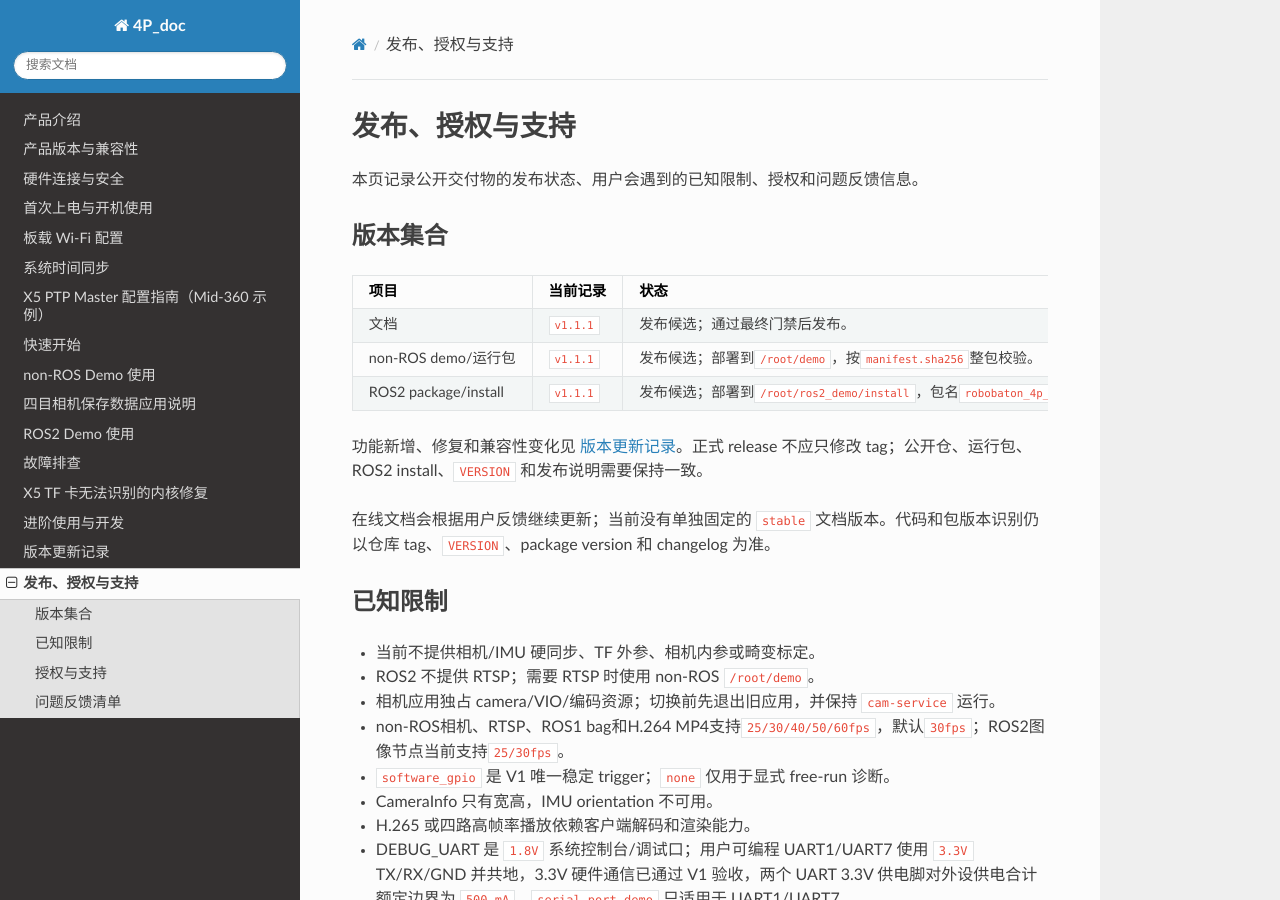
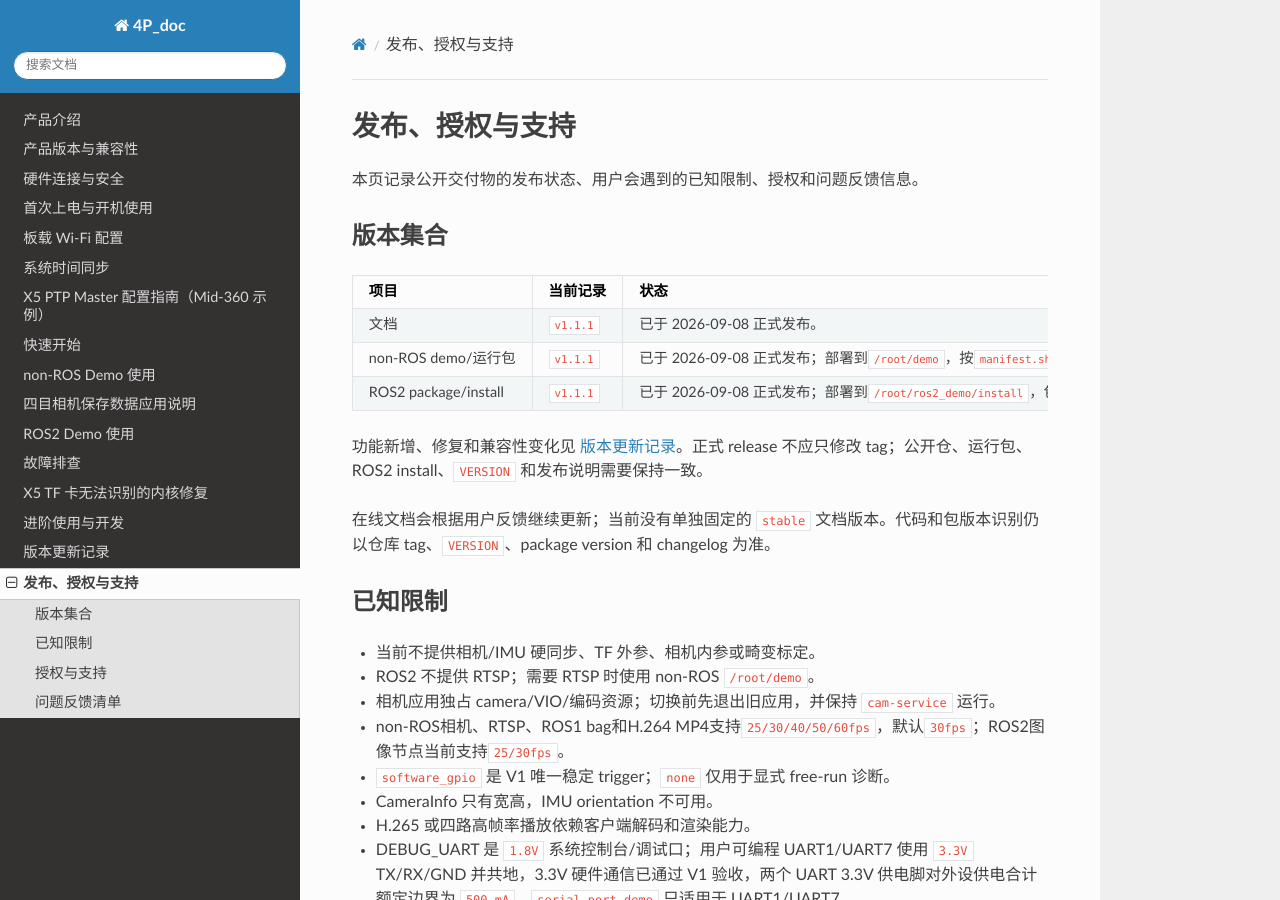
Before and after one commit to Hessian-matrix/4P_doc, a Sphinx documentation site: the page built from source/release-and-support.md, in a window 1280 px wide and 900 px high. Built offline with Sphinx 7.4.7 and the Read the Docs theme 3.1.0, drawn with Linux system fonts in a browser that asks for light colours.

Commit message:
docs(release): 发布 V1.1.1 正式文档
- 将 changelog 中 V1.1.1 状态更新为 2026-09-08 正式发布
- 统一首次启动、产品兼容性和发布支持页面的正式版本口径
- 更新数据保存指南及 Sphinx 配置，移除候选和未发布表述

```diff
--- a/source/conf.py
+++ b/source/conf.py
@@ -3,7 +3,7 @@
 project = "4P_doc"
 author = "4P_doc contributors"
 copyright = "2026, 4P_doc contributors"
-# 2026-09-04 修改原因：Sphinx 版本必须与当前四仓 1.1.1 发布候选一致。
+# 2026-09-08 修改原因：Sphinx 版本必须与当前四仓 1.1.1 正式发布版本一致。
 release = "1.1.1"
 
 # 2026-07-31：使用 MyST 支持 Markdown，原因是后续章节更容易直接用 .md 编写。
--- a/source/release-and-support.md
+++ b/source/release-and-support.md
@@ -6,9 +6,9 @@
 
 | 项目 | 当前记录 | 状态 |
 |---|---|---|
-| 文档 | `v1.1.1` | 发布候选；通过最终门禁后发布。 |
-| non-ROS demo/运行包 | `v1.1.1` | 发布候选；部署到`/root/demo`，按`manifest.sha256`整包校验。 |
-| ROS2 package/install | `v1.1.1` | 发布候选；部署到`/root/ros2_demo/install`，包名`robobaton_4p_ros2_demo`。 |
+| 文档 | `v1.1.1` | 已于 2026-09-08 正式发布。 |
+| non-ROS demo/运行包 | `v1.1.1` | 已于 2026-09-08 正式发布；部署到`/root/demo`，按`manifest.sha256`整包校验。 |
+| ROS2 package/install | `v1.1.1` | 已于 2026-09-08 正式发布；部署到`/root/ros2_demo/install`，包名`robobaton_4p_ros2_demo`。 |
 
 功能新增、修复和兼容性变化见 [版本更新记录](changelog.md)。正式 release 不应只修改 tag；公开仓、运行包、ROS2 install、`VERSION` 和发布说明需要保持一致。
 
```
Also changed, not shown: source/changelog.md (+1 -2 lines), source/first-boot.md (+1 -1 lines), source/product-and-compatibility.md (+1 -1 lines), source/save-data-application-guide.md (+1 -1 lines).
